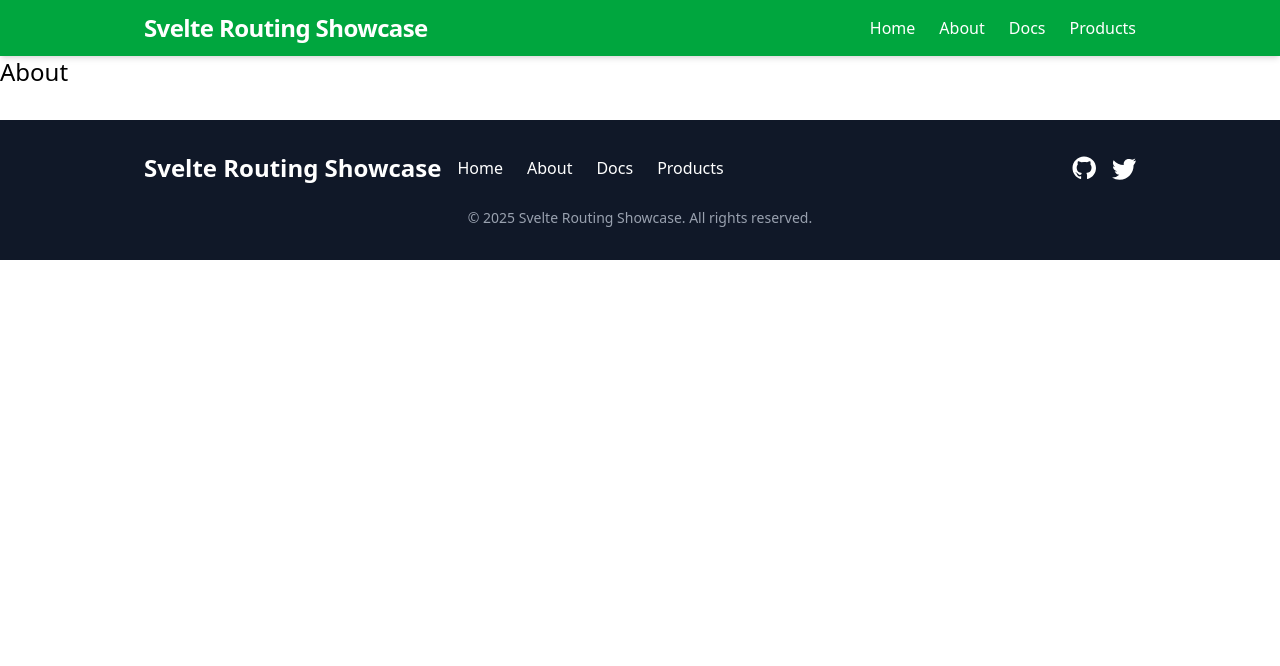
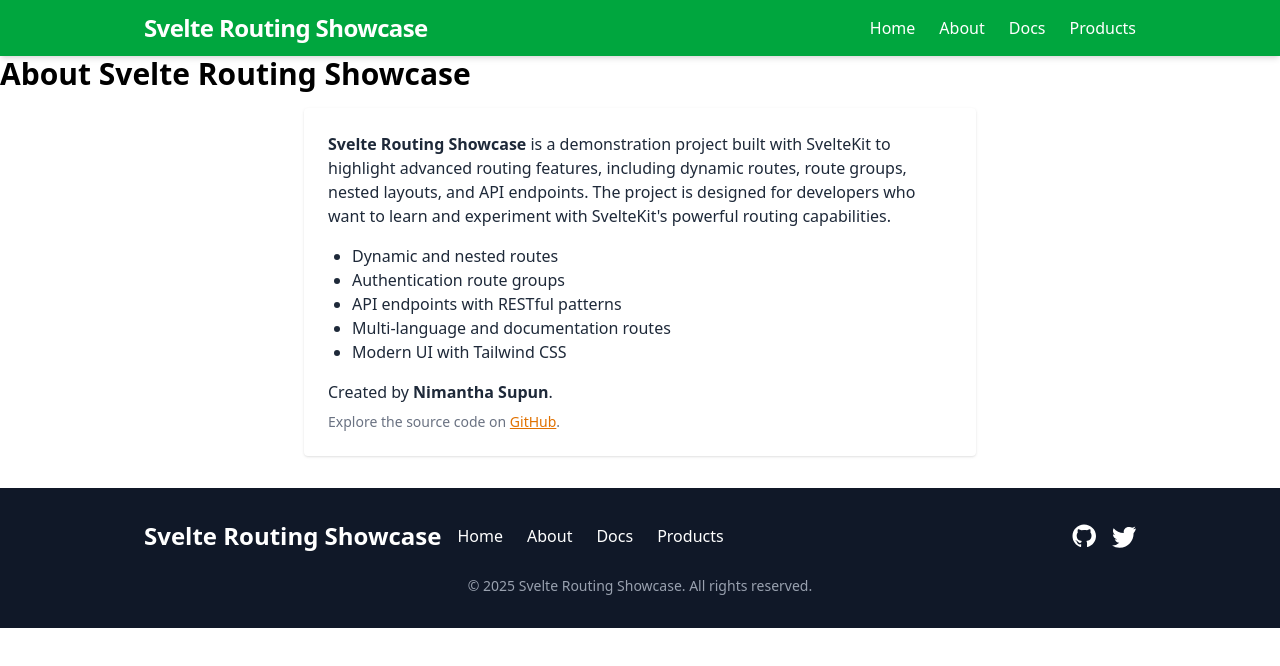
Before and after one commit to NimanthaSupun/svelte-routing-showcase, a SvelteKit app in the folder client/: page /about in a window 1280 px wide. Shown: the top 666 px of the page. Built offline with nearby package versions, Linux system fonts and the light colour scheme.

Commit message:
feat: update about page with detailed project description and improved layout

```diff
--- a/client/src/routes/about/+page.svelte
+++ b/client/src/routes/about/+page.svelte
@@ -1 +1,15 @@
-<h1 class="text-2xl">About</h1>
+<h1 class="text-3xl font-bold mb-4">About Svelte Routing Showcase</h1>
+<div class="max-w-2xl mx-auto bg-white rounded shadow p-6 text-gray-800">
+  <p class="mb-4">
+    <strong>Svelte Routing Showcase</strong> is a demonstration project built with SvelteKit to highlight advanced routing features, including dynamic routes, route groups, nested layouts, and API endpoints. The project is designed for developers who want to learn and experiment with SvelteKit's powerful routing capabilities.
+  </p>
+  <ul class="list-disc pl-6 mb-4">
+    <li>Dynamic and nested routes</li>
+    <li>Authentication route groups</li>
+    <li>API endpoints with RESTful patterns</li>
+    <li>Multi-language and documentation routes</li>
+    <li>Modern UI with Tailwind CSS</li>
+  </ul>
+  <p class="mb-2">Created by <span class="font-semibold">Nimantha Supun</span>.</p>
+  <p class="text-sm text-gray-500">Explore the source code on <a href="https://github.com/NimanthaSupun/svelte-routing-showcase" target="_blank" class="text-amber-600 underline">GitHub</a>.</p>
+</div>
```
